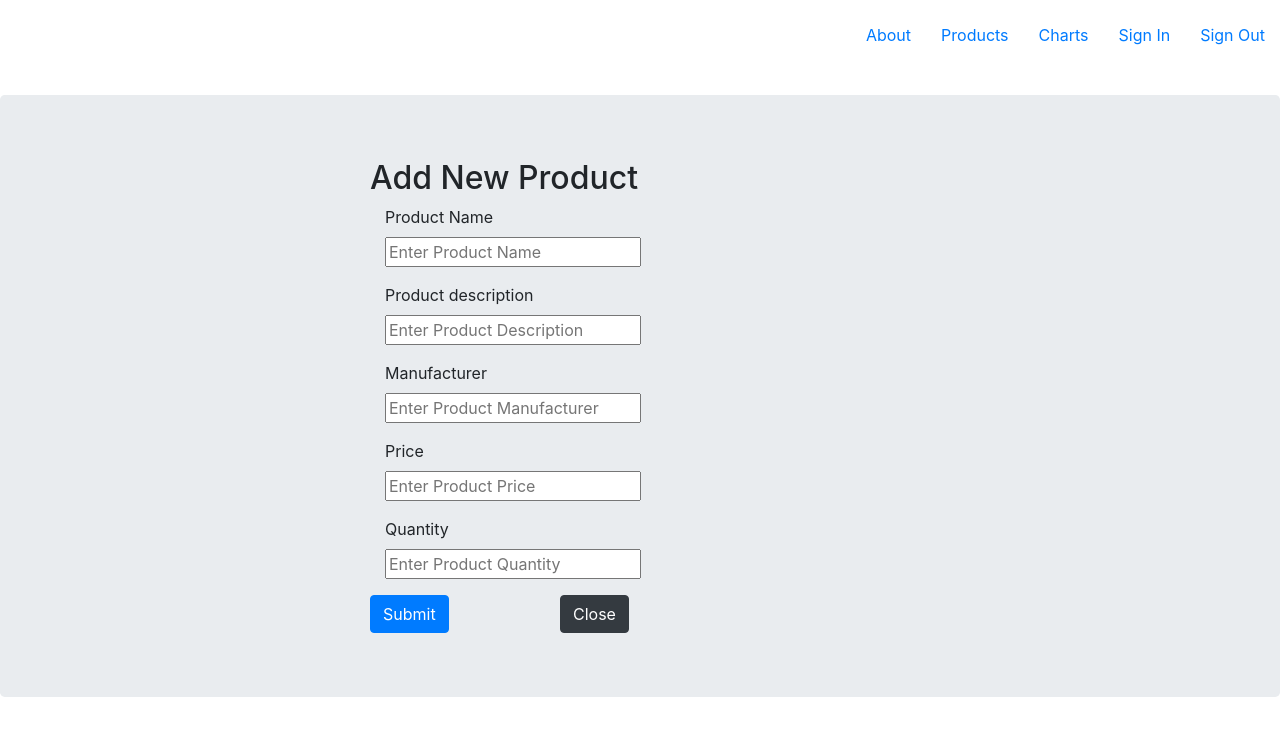
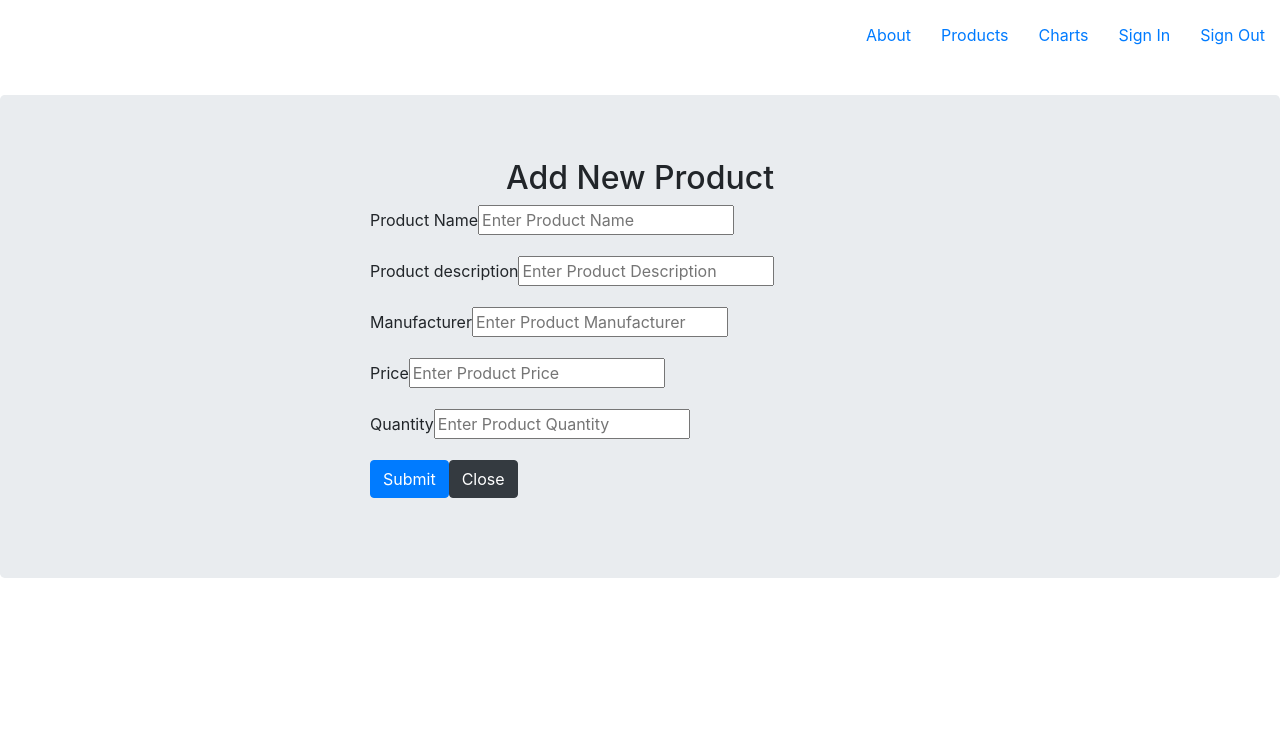
Before and after one commit to mdaadil89/prd-inventory, a React (Create React App) app: page /signout in a window 1280 px wide. Shown: the top 736 px of the page. Built offline with nearby package versions, Linux system fonts and the light colour scheme; data requests are answered from the project's data file.

Commit message:
minor changes

```diff
--- a/src/components/products/productAddEdit.component.js
+++ b/src/components/products/productAddEdit.component.js
@@ -10,7 +10,9 @@ class ProductAddEdit extends React.Component {
 
     render() {
         return (
+
             <FormikAddProductForm />
+
         );
     }
 }
--- a/src/components/products/productform.component.js
+++ b/src/components/products/productform.component.js
@@ -1,69 +1,60 @@
 import React from 'react'
 import { withFormik, Form, Field  } from 'formik'
-import {  Button, Container, Row, Col } from 'react-bootstrap'
 import uuid from 'uuid/v4' ;
 import * as Yup from 'yup'
 
 const ProductForm = ({ values, errors, touched, isSubmitting }) => (
     <div className="jumbotron">
-        <Container>
-        <Row>
-        <div className="col-md-6 offset-sm-3">
-                <h2>Add New Product</h2>
+    <div className="container">
+        <div className="row">
+            <div className="col-md-6 offset-md-3">
+                <h2><center>Add New Product</center></h2>
+                <div>
                 <Form >
-                         <Col sm={8}>
                          <div className="form-group">
-                            <label htmlFor="name" >Product Name  </label> <br/>
+                            <label htmlFor="name" >Product Name  </label>
                             <Field type="text"  name="name" placeholder="Enter Product Name" />
                             </div>
-                         </Col>
 
-                         <Col sm={8}>
                          <div className="form-group">
-                           <label htmlFor="desc" >Product description</label><br/>
+                           <label htmlFor="desc" >Product description</label>
                           <Field type="text" name="desc"  placeholder="Enter Product Description" />
                           </div>
-                        </Col>
 
-                        <Col sm={8}>
+
                         <div className="form-group">
-                            <label htmlFor="manu">Manufacturer</label><br/>
+                            <label htmlFor="manu">Manufacturer</label>
                             <Field type="text" name="manu" placeholder="Enter Product Manufacturer" />
                             </div>
-                         </Col>
 
-                         <Col sm={8}>
+
                          <div className="form-group">
-                            <label htmlFor="price">Price</label><br/>
+                            <label htmlFor="price">Price</label>
                             <Field type="number" name="price"  placeholder="Enter Product Price" />
                             </div>
-                         </Col>
 
-                         <Col sm={8}>
+
                          <div className="form-group">
-                                  <label htmlFor="qty" >Quantity</label><br/>
+                                  <label htmlFor="qty" >Quantity</label>
                                   <Field type="number" name="qty"   placeholder="Enter Product Quantity"/>
-                                  </div>
-                        </Col>
+
+                        </div>
 
 
 
-                        <Row>
-                            <Col sm={4}>
+                        <div className="form-group">
                         <button type="submit"  className="btn btn-primary"  disabled={isSubmitting}  >Submit</button>
-                            </Col>
 
-                            <Col sm={4}>
                         <button type="button" className="btn btn-dark"  >Close</button>
-                            </Col>
-                         </Row>
+                        </div>
 
-                </Form></div>
-                </Row>
+                </Form>
+                </div>
+                </div>
+              </div>
+                     </div>
+                </div>
 
-        </Container>
-
-    </div>
 )
 
 
--- a/src/db.json
+++ b/src/db.json
@@ -101,6 +101,31 @@
       "manu": "efefefef",
       "qty": 32323,
       "price": 32323
+    },
+    {
+      "id": "f0a2e0cc-fe67-4ef8-b486-bed1d97ff7a8",
+      "history": {
+        "length": 27,
+        "action": "POP",
+        "location": {
+          "pathname": "/signout",
+          "search": "",
+          "hash": "",
+          "key": "zjv1u4"
+        }
+      },
+      "location": {
+        "pathname": "/signout",
+        "search": "",
+        "hash": "",
+        "key": "zjv1u4"
+      },
+      "match": {
+        "path": "/signout",
+        "url": "/signout",
+        "isExact": true,
+        "params": {}
+      }
     }
   ],
   "users": [
```
